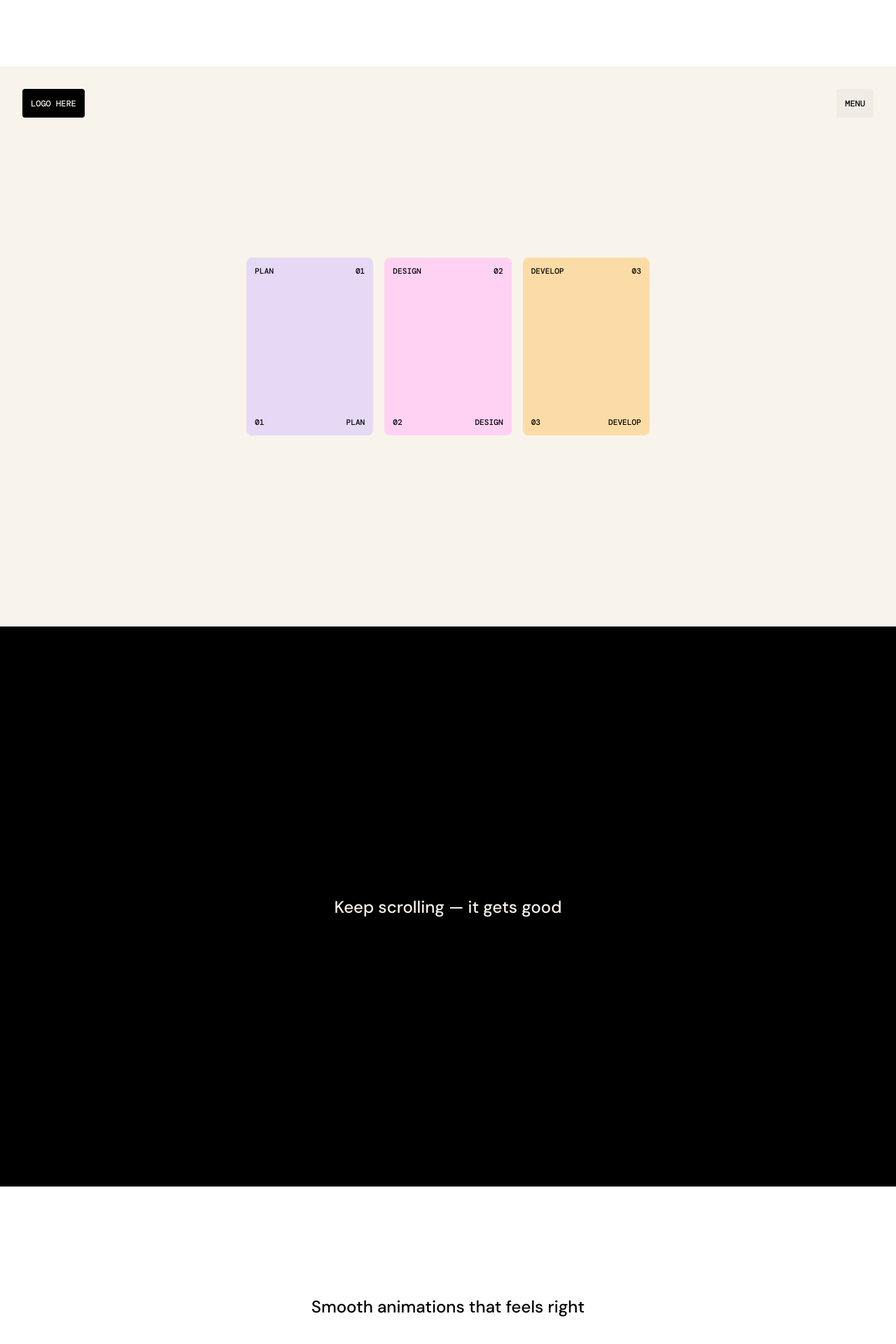
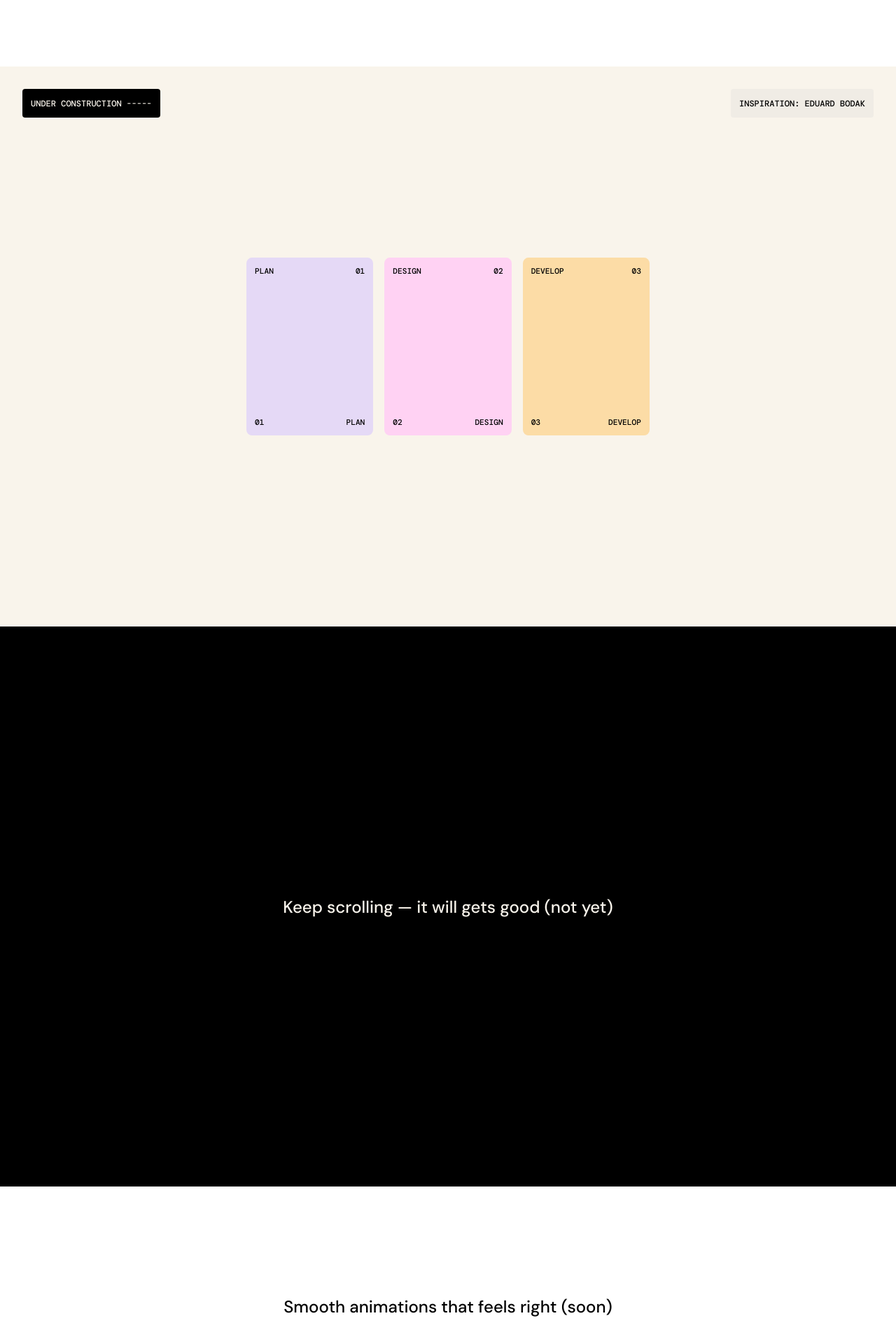
Before and after one commit to trishacapitle/awwwards-animations, a React (Vite) app: page / in a window 1280 px wide. Shown: the part 7105-9025 px from the top of the page at 70% size. Built offline with nearby package versions, Linux system fonts and the light colour scheme; a web font is replaced by a local one.

Commit message:
fix: added incomplete labels

```diff
--- a/src/pages/CardScroll.jsx
+++ b/src/pages/CardScroll.jsx
@@ -236,10 +236,10 @@ const CardScroll = () => {
 		<div className="scroll-container">
 			<nav>
 				<div className="scroll-logo">
-					<span>Logo Here</span>
+					<span>UNDER CONSTRUCTION -----</span>
 				</div>
 				<div className="scroll-menu-btn">
-					<span>Menu</span>
+					<span>Inspiration: Eduard Bodak</span>
 				</div>
 			</nav>
 
@@ -279,12 +279,12 @@ const CardScroll = () => {
 			</section>
 
 			<section className="scroll-about">
-				<h1>Keep scrolling — it gets good</h1>
+				<h1>Keep scrolling — it will gets good (not yet)</h1>
 			</section>
 
 			<section className="scroll-services">
 				<div className="scroll-services-header">
-					<h1>Smooth animations that feels right</h1>
+					<h1>Smooth animations that feels right (soon)</h1>
 				</div>
 			</section>
 
@@ -398,7 +398,7 @@ const CardScroll = () => {
 			</section>
 
 			<section className="scroll-outro">
-				<h1>It's just the start of the beginning...</h1>
+				<h1>More to gooo...</h1>
 			</section>
 		</div>
 	);
```
